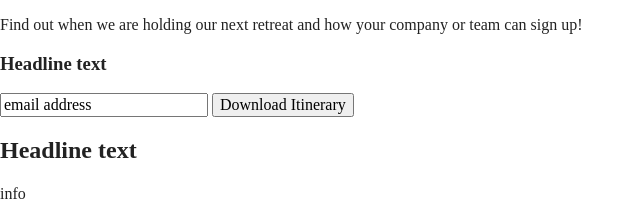
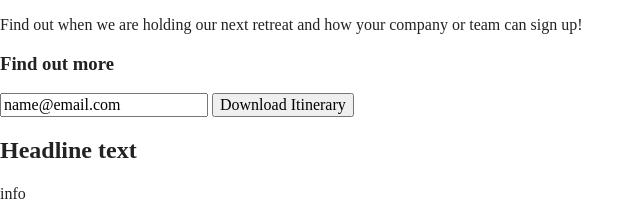
Before and after one commit to Norm-S/09.01-206-responsive-website-project, a website built with Parcel: page index.html in a window 1280 px wide. Shown: the part 212-429 px from the top of the page, 0-640 px from the left. Built offline with nearby package versions, Linux system fonts and the light colour scheme.

Commit message:
Adjust form in aside; move divs to sections

```diff
--- a/index.html
+++ b/index.html
@@ -53,28 +53,33 @@
           </p>
         </div>
 
-        <h3>Headline text</h3>
-        <form action="">
-          <input type="text" name="name" value="email address">
+        <div class="form">
+          <h3>Find out more</h3>
+          <input type="text" name="name" value="name@email.com">
           <input type="button" value="Download Itinerary">
-        </form>
+        </div>
       </div>
+      <!-- aside wrapper ends -->
+    </aside>
+
+    <section class="features">
       <div class="info-about-unplugged">
         <h2>Headline text</h2>
         <i></i>
         <p>info</p>
       </div>
+    </section>
+
+    <section class="reviews">
       <div class="previous-retreats">
         <h2>headline text</h2>
         <img src="" alt="">
         <h3>headline text</h3>
         <p>paragraph text</p>
       </div>
-    </aside>
-
-    <div class="features"></div>
-    <div class="reviews"></div>
+    </section>
   </main>
+  <!-- main wrapper -->
 
   <footer>
     <div class="content-wrapper">
```
